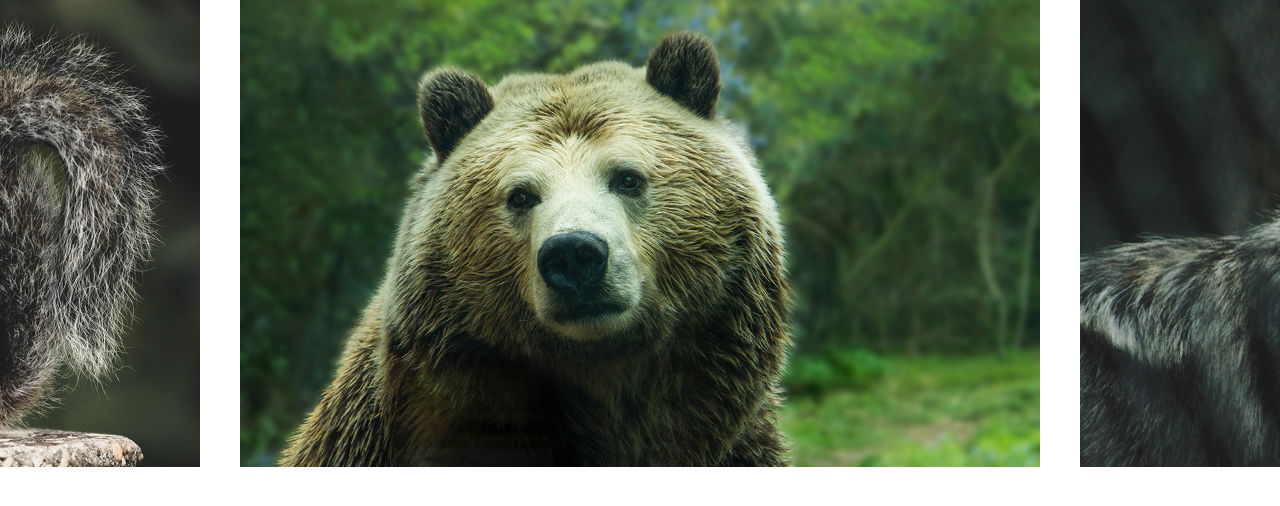
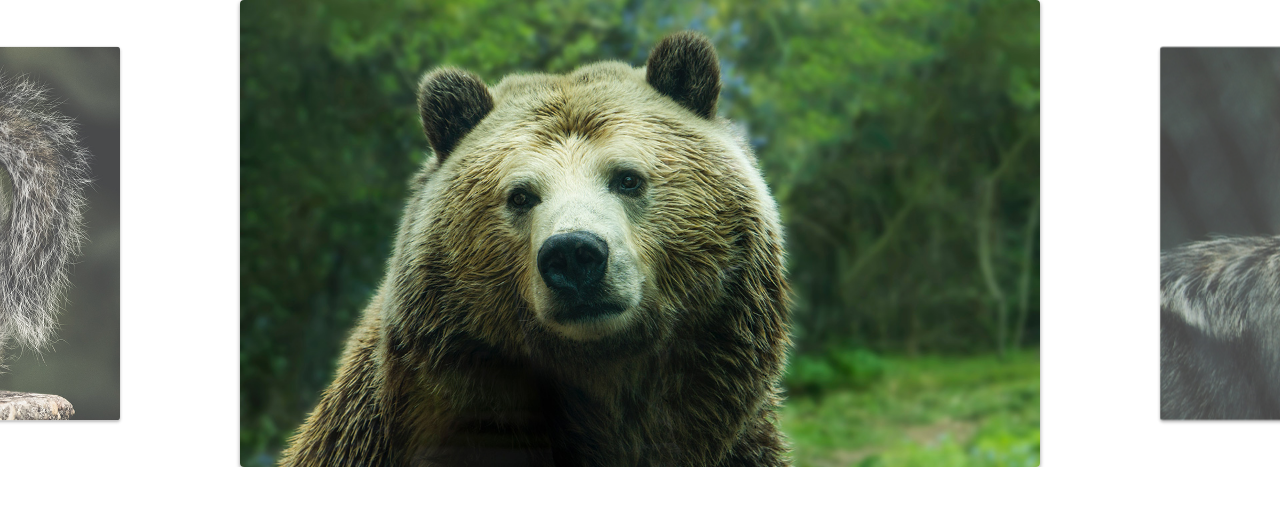
Before and after one commit to GautamaJr/slide, a plain HTML site: page index.html in a window 1280 px wide. Drawn offline with Linux system fonts and the light colour scheme.

Commit message:
ajustes das configuracoes ao resize e classe ativa adicionada

```diff
--- a/css/style.css
+++ b/css/style.css
@@ -23,9 +23,25 @@ img {
   display: flex;
 }
 
+.slide:hover {
+  will-change: transform;
+}
+
 .slide li {
   flex-shrink: 0;
   width: 80wh;
   max-width: 800px;
   margin: 0 20px;
+
+  border-radius: 4px;
+  overflow: hidden;
+  box-shadow: 0 2px 4px rgba( 0, 0, 0, .4);
+  opacity: .8;
+  transform: scale(.8);
+  transition: .4s;
 }
+
+.slide li.active {
+  opacity: 1;
+  transform: scale(1);
+}
--- a/js/slide.js
+++ b/js/slide.js
@@ -1,8 +1,11 @@
+import debounce from './debounce.js';
+
 export default class Slide {
   constructor(slide, wrapper) {
     this.slide = document.querySelector(slide)
     this.wrapper = document.querySelector(wrapper);
     this.dist = { finalPosition: 0, startX: 0, movement: 0 }
+    this.activeClass = 'active';
   }
 
   transition(active) {
@@ -65,12 +68,6 @@ export default class Slide {
     this.wrapper.addEventListener('touchend', this.onEnd);
   }
 
-  bindEvents() {
-    this.onStart = this.onStart.bind(this);
-    this.onMove = this.onMove.bind(this);
-    this.onEnd = this.onEnd.bind(this);
-  }
-
   // Slides config
 
   // Calcular para posicionar no centro o elemento do slide
@@ -100,6 +97,13 @@ export default class Slide {
     this.moveSlide(activeSlide.position);
     this.slidesIndexNav(index);
     this.dist.finalPosition = activeSlide.position;
+    this.changeActiveClass();
+  }
+
+  changeActiveClass(){
+    //loop para tirar a classe dos elementos de 'active'
+    this.slideArray.forEach(item => item.element.classList.remove(this.activeClass));
+    this.slideArray[this.index.active].element.classList.add(this.activeClass);
   }
 
   activePrevSlide() {
@@ -110,11 +114,31 @@ export default class Slide {
     if (this.index.next !== undefined) this.changeSlide(this.index.next);
   }
 
+  onResize(){
+    setTimeout(() => {
+      this.slidesConfig();
+      this.changeSlide(this.index.active);
+    }, 1000);
+  }
+
+  addResizeEvent() {
+    window.addEventListener('resize', this.onResize)
+  }
+
+  bindEvents() {
+    this.onStart = this.onStart.bind(this);
+    this.onMove = this.onMove.bind(this);
+    this.onEnd = this.onEnd.bind(this);
+
+    this.onResize = debounce(this.onResize.bind(this), 200);
+  }
+
   init() {
     this.bindEvents();
     this.transition(true);
     this.addSlideEvents();
     this.slidesConfig();
+    this.addResizeEvent();
     return this;
   }
 }
```
